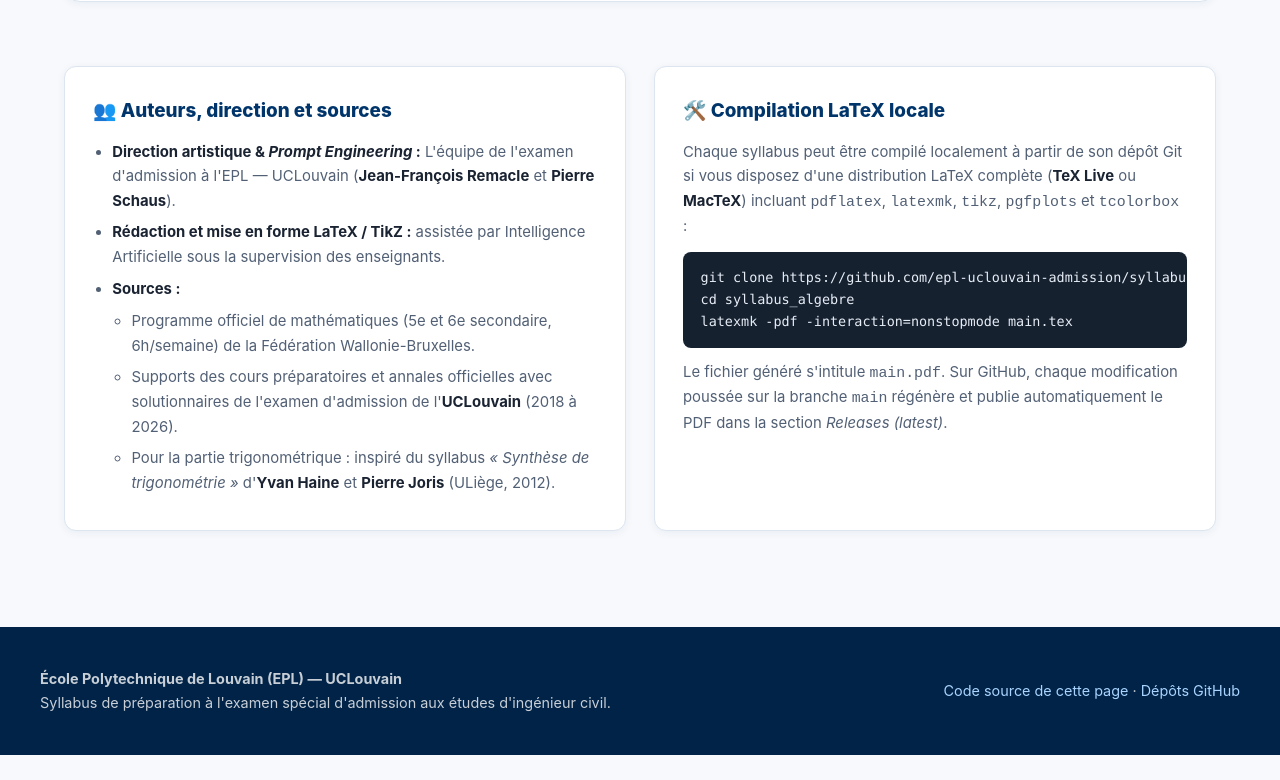
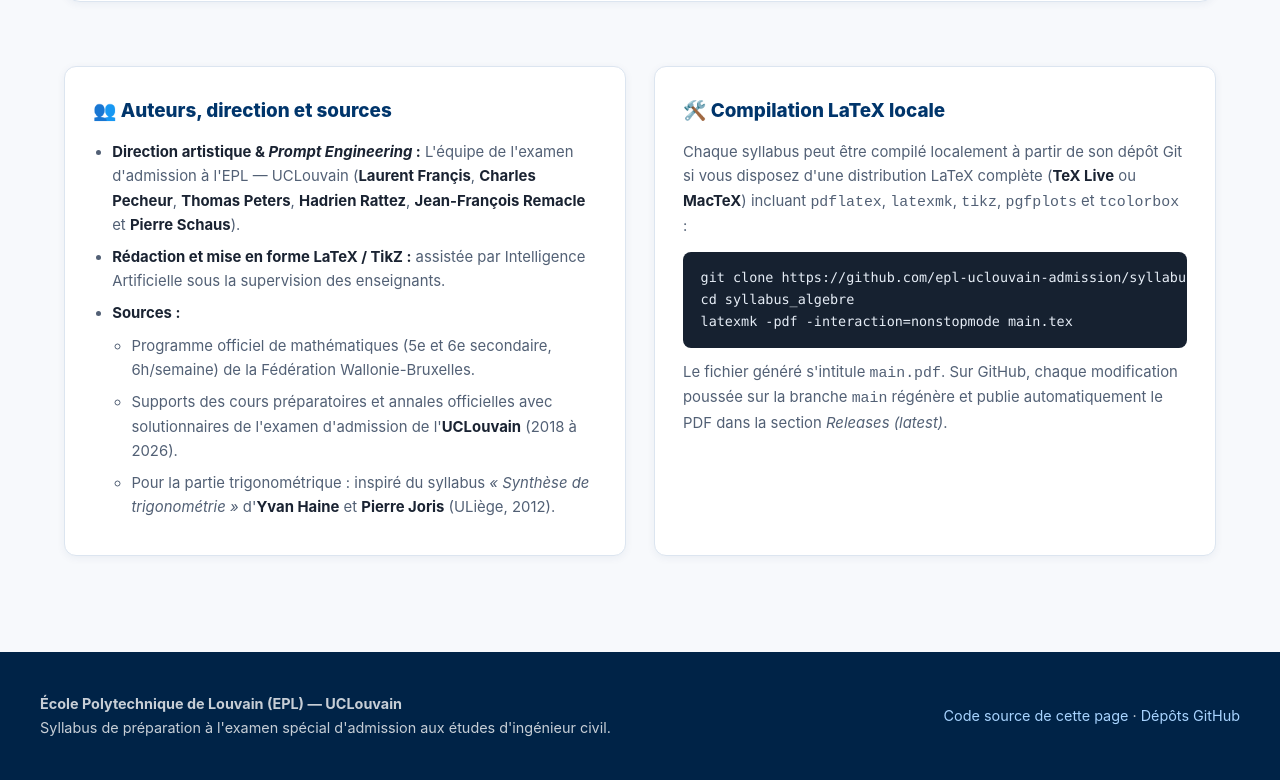
Before and after one commit to epl-uclouvain-admission/syllabus, a plain HTML site: page index.html in a window 1280 px wide. Shown: the part 2527-3307 px from the top of the page. Before the commit the page ends 3282 px from the top, so only its background shows below. Drawn offline with Linux system fonts and the light colour scheme.

Commit message:
Mise à jour de la liste complète des auteurs et activation automatique de GitHub Pages

```diff
--- a/index.html
+++ b/index.html
@@ -1033,7 +1033,7 @@
       <div class="info-card">
         <h3>👥 Auteurs, direction et sources</h3>
         <ul>
-          <li><strong>Direction artistique &amp; <em>Prompt Engineering</em> :</strong> L'équipe de l'examen d'admission à l'EPL — UCLouvain (<strong>Jean-François Remacle</strong> et <strong>Pierre Schaus</strong>).</li>
+          <li><strong>Direction artistique &amp; <em>Prompt Engineering</em> :</strong> L'équipe de l'examen d'admission à l'EPL — UCLouvain (<strong>Laurent Françis</strong>, <strong>Charles Pecheur</strong>, <strong>Thomas Peters</strong>, <strong>Hadrien Rattez</strong>, <strong>Jean-François Remacle</strong> et <strong>Pierre Schaus</strong>).</li>
           <li><strong>Rédaction et mise en forme LaTeX / TikZ :</strong> assistée par Intelligence Artificielle sous la supervision des enseignants.</li>
           <li><strong>Sources :</strong>
             <ul>
```
Also changed, not shown: 2 other files.
